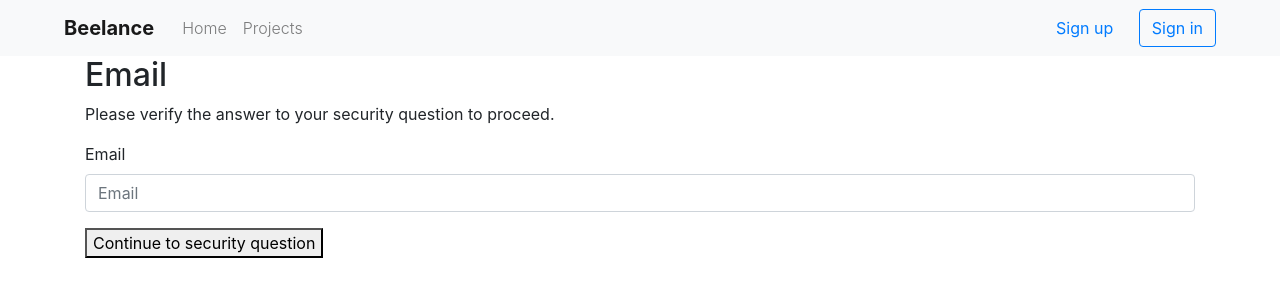
After one commit to eirikvaa/tdt4237-2019-group05, a Django app: page /user/signup/user_email in a window 1280 px wide. The commit adds this page. Shown: the top 300 px of the page. Run offline with Django 3.2, Linux system fonts and the light colour scheme; some libraries are stand-ins or nearby versions.

Commit message:
Implement security questions and reset password functionality

```diff
--- a/sec/user/forms.py
+++ b/sec/user/forms.py
@@ -2,6 +2,8 @@ from django import forms
 from django.contrib.auth.forms import UserCreationForm
 from django.contrib.auth.models import User
 from projects.models import ProjectCategory
+
+from user.models import Profile
 
 
 class SignUpForm(UserCreationForm):
@@ -13,6 +15,9 @@ class SignUpForm(UserCreationForm):
     state = forms.CharField(max_length=50)
     postal_code = forms.CharField(max_length=50)
     country = forms.CharField(max_length=50)
+
+    security_question = forms.CharField(max_length=254)
+    security_question_answer = forms.CharField(max_length=254)
 
     email = forms.EmailField(max_length=254, help_text='Inform a valid email address.')
     categories = forms.ModelMultipleChoiceField(queryset=ProjectCategory.objects.all(),
@@ -28,3 +33,16 @@ class SignUpForm(UserCreationForm):
 class LoginForm(forms.Form):
     username = forms.CharField(required=True)
     password = forms.CharField(required=True, widget=forms.TextInput(attrs={"type": "password"}))
+
+
+class UserEmailForm(forms.Form):
+    email = forms.EmailField(required=True)
+
+
+class SecurityQuestionForm(forms.Form):
+    question = forms.CharField(required=True, disabled=True, initial="Security question")
+    answer = forms.CharField(required=True)
+
+    def clean(self):
+        cleaned_data = super().clean()
+        return cleaned_data
--- a/sec/user/models.py
+++ b/sec/user/models.py
@@ -18,6 +18,8 @@ class Profile(models.Model):
     country = models.TextField(max_length=50, blank=True)
     categories = models.ManyToManyField('projects.ProjectCategory', related_name='competance_categories')
     session = models.ForeignKey(Session, on_delete=models.SET_NULL, blank=True, default=None, null=True)
+    security_question = models.TextField(max_length=254, blank=False)
+    security_question_answer = models.TextField(max_length=254, blank=False)
 
     def __str__(self):
         return self.user.username
--- a/sec/user/templates/user/login.html
+++ b/sec/user/templates/user/login.html
@@ -9,7 +9,7 @@
         {% csrf_token %}
         {% bootstrap_form form %}
         <button type="submit">Login</button>
-        <a href="{% url 'password_reset' %}">
+        <a href="{% url 'user_email' %}">
             Forgot password
         </a>
     </form>
--- /dev/null
+++ b/sec/user/templates/user/user_email.html
@@ -0,0 +1,14 @@
+{% extends 'sec/base.html' %}
+{% load bootstrap4 %}
+
+{% block title %}Email{% endblock %}
+
+{% block content %}
+    <h2>Email</h2>
+    <p>Please verify the answer to your security question to proceed.</p>
+    <form method="post">
+        {% csrf_token %}
+        {% bootstrap_form form %}
+        <button type="submit">Continue to security question</button>
+    </form>
+{% endblock %}
--- a/sec/user/urls.py
+++ b/sec/user/urls.py
@@ -7,6 +7,8 @@ urlpatterns = [
     path('login/', views.LoginView.as_view(), name='login'),
     path('logout/', views.LogoutView.as_view(), name='logout'),
     path('signup/', views.SignupView.as_view(), name='signup'),
+    path('signup/security_question/<str:email>/', views.SecurityQuestionView.as_view(), name='sec_question'),
+path('signup/user_email', views.UserEmailView.as_view(), name='user_email'),
     path('', include('django.contrib.auth.urls')),
     path(r'^activate/(?P<uidb64>[0-9A-Za-z_\-]+)/(?P<token>[0-9A-Za-z]{1,13}-[0-9A-Za-z]{1,20})/', views.activate, name='activate'),
 ]
--- a/sec/user/views.py
+++ b/sec/user/views.py
@@ -1,18 +1,23 @@
-from django.contrib.auth import login, logout
+import os
+
+from django.contrib.auth import logout
 from django.contrib.auth import login
 from django.contrib.auth.models import User
-from django.contrib.sessions.backends.cache import SessionStore
 from django.http import HttpResponseRedirect
 from django.urls import reverse_lazy
 from django.views.generic import TemplateView, CreateView, FormView, RedirectView
 from django.contrib.auth import authenticate
 from django.core.mail import EmailMessage
-from .forms import SignUpForm, LoginForm
 from django.http import HttpResponse
 from django.template.loader import render_to_string
 from .tokens import account_activation_token
 from django.utils.http import urlsafe_base64_encode, urlsafe_base64_decode
 from django.utils.encoding import force_bytes, force_text
+
+from user.models import Profile
+from .forms import SignUpForm, LoginForm, SecurityQuestionForm, UserEmailForm
+from django.shortcuts import render
+from django.urls import reverse
 
 from ratelimit.mixins import RatelimitMixin
 
@@ -58,13 +63,14 @@ class SignupView(CreateView):
     template_name = "user/signup.html"
     success_url = reverse_lazy("home")
 
-
     def form_valid(self, form):
         user = form.save()
 
         categories = form.cleaned_data["categories"]
         user.profile.company = form.cleaned_data["company"]
         user.profile.categories.add(*categories)
+        user.profile.security_question = form.cleaned_data["security_question"]
+        user.profile.security_question_answer = form.cleaned_data["security_question_answer"]
 
         user.is_active = False
 
@@ -100,3 +106,52 @@ def activate(request, uidb64, token):
         return HttpResponse('Thank you for your email confirmation. Now you can login your account.')
     else:
         return HttpResponse('Activation link is invalid!')
+
+
+class UserEmailView(TemplateView):
+    form_class = UserEmailForm
+    template_name = "user/user_email.html"
+
+    def get(self, request, *args, **kwargs):
+        form = self.form_class()
+        return render(request, self.template_name, {'form': form})
+
+    def post(self, request, *args, **kwargs):
+        form = self.form_class(request.POST)
+        if form.is_valid():
+            email = form['email'].value()
+            url = reverse('sec_question', kwargs={'email': email})
+            return HttpResponseRedirect(url)
+
+        return render(request, self.template_name, {'form': form})
+
+
+class SecurityQuestionView(TemplateView, FormView):
+    form_class = SecurityQuestionForm
+    template_name = "user/sec_question.html"
+    answer = ""
+
+    def get(self, request, *args, **kwargs):
+        user = User.objects.get(email=kwargs['email'])
+        profile = Profile.objects.get(user=user)
+        self.answer = profile.security_question_answer
+        initial = {'question': profile.security_question}
+        form = self.form_class(initial=initial)
+        return render(request, self.template_name, {'form': form})
+
+    def form_valid(self, form):
+        path = self.request.META['PATH_INFO']
+        email = os.path.basename(os.path.normpath(path))
+        user = User.objects.get(email=email)
+        print(user.profile.security_question_answer)
+
+        correct_answer = user.profile.security_question_answer
+        entered_answer = form.cleaned_data['answer']
+
+        if form.is_valid():
+            if correct_answer == entered_answer:
+                return HttpResponseRedirect(reverse('password_reset'))
+            else:
+                initial = {'question': user.profile.security_question}
+                form = self.form_class(initial=initial)
+                return render(self.request, self.template_name, {'form': form})
```
Also changed, not shown: sec/user/templates/user/sec_question.html (added, +14 -0 lines), sec/user/migrations/0004_auto_20190304_1124.py (added).
